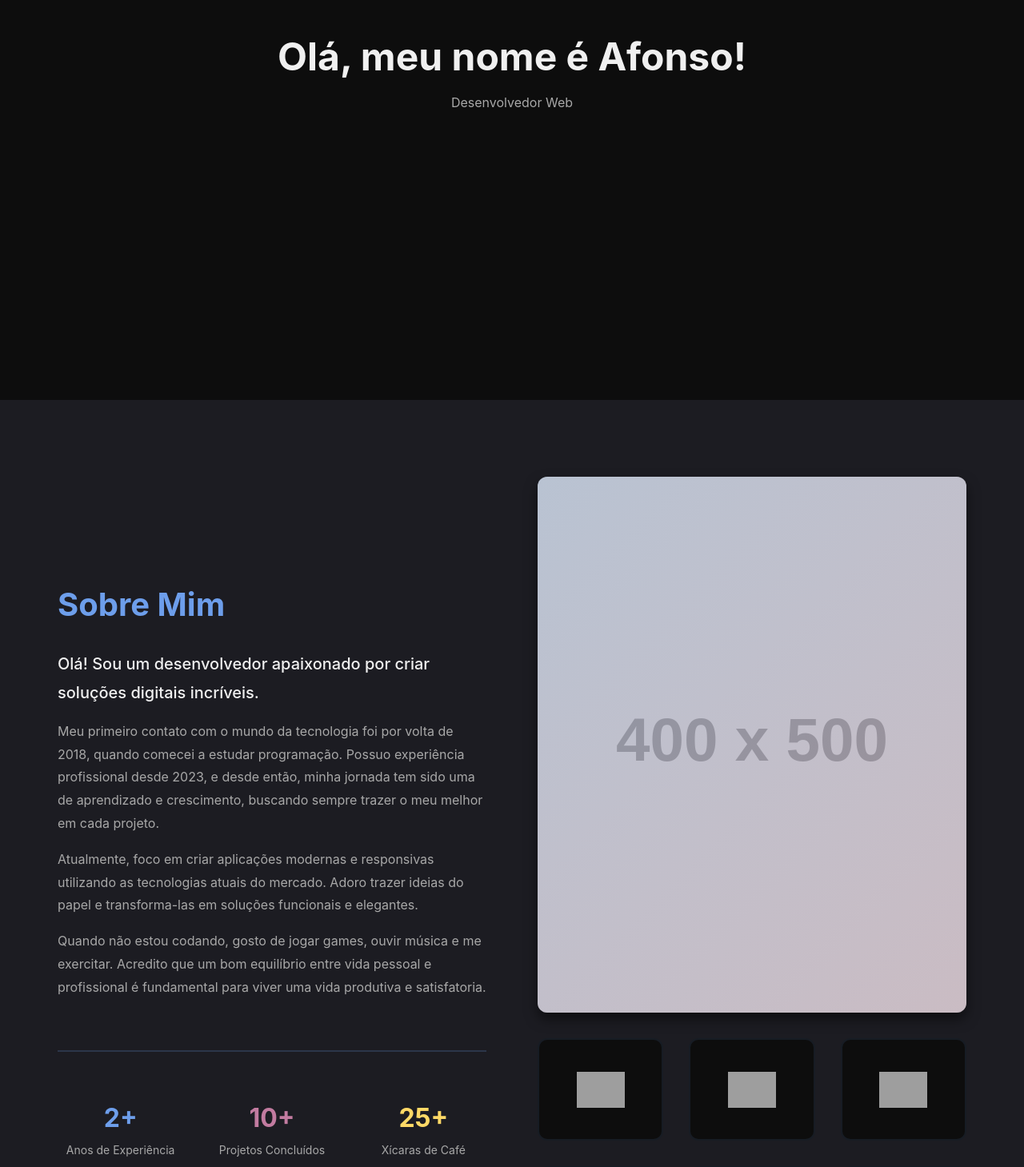
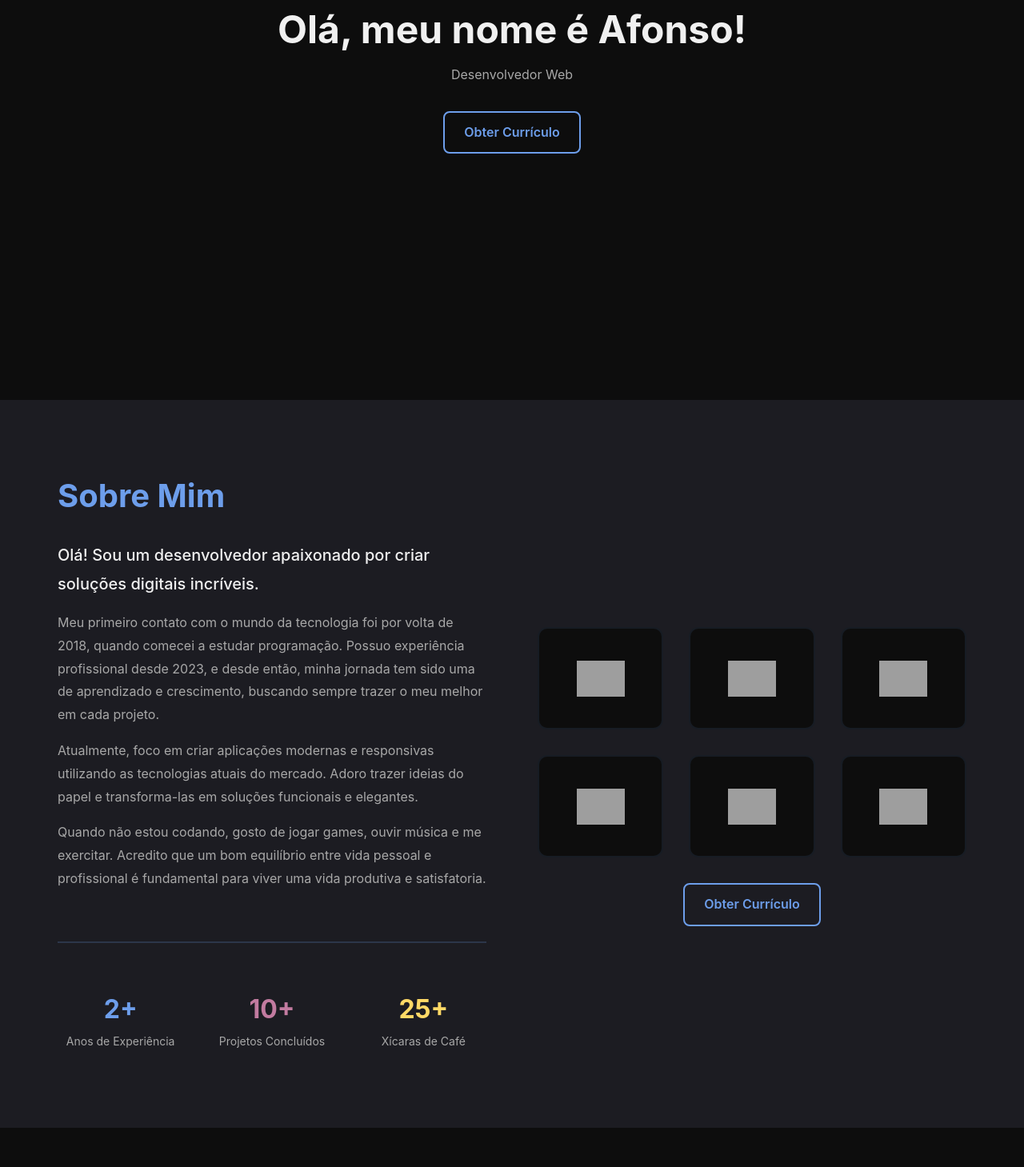
Before and after one commit to Afonso247/case-sheet, a Vue app: page / in a window 1280 px wide. Shown: the part 300-1759 px from the top of the page at 80% size. Built offline with nearby package versions, Linux system fonts and the light colour scheme; grey boxes are pictures that could not be loaded.

Commit message:
feat: botão de "Obter Currículo"

```diff
--- a/src/components/sections/About.vue
+++ b/src/components/sections/About.vue
@@ -41,14 +41,13 @@
         </div>
 
         <div class="about-image">
-          <div class="image-wrapper">
-            <!-- Substitua o src pela sua foto -->
+          <!-- <div class="image-wrapper">
             <img
               src="https://via.placeholder.com/400x500/1C1C22/6D9EEB?text=Sua+Foto"
               alt="Seu Nome"
             />
             <div class="image-overlay"></div>
-          </div>
+          </div> -->
 
           <div class="tech-stack">
             <div class="tech-item" title="JavaScript">
@@ -88,6 +87,14 @@
               />
             </div>
           </div>
+
+          <a
+            href="https://drive.google.com/file/d/1l7pkpYEIEc3H98Si0-g1oTY4CeofC52e/view?usp=sharing"
+            target="_blank"
+            class="btn btn-secondary about-btn"
+            download
+            >Obter Currículo</a
+          >
         </div>
       </div>
     </div>
@@ -156,6 +163,11 @@ export default {
 
 .about-image {
   position: relative;
+  text-align: center;
+}
+
+.about-btn {
+  margin-top: var(--spacing-md);
 }
 
 .image-wrapper {
--- a/src/components/sections/Hero.vue
+++ b/src/components/sections/Hero.vue
@@ -3,6 +3,13 @@
     <div class="container">
       <h1>Olá, meu nome é Afonso!</h1>
       <p>Desenvolvedor Web</p>
+      <a
+        href="https://drive.google.com/file/d/1l7pkpYEIEc3H98Si0-g1oTY4CeofC52e/view?usp=sharing"
+        target="_blank"
+        class="btn btn-secondary"
+        download
+        >Obter Currículo</a
+      >
     </div>
   </section>
 </template>
@@ -22,4 +29,8 @@ export default {
   justify-content: center;
   text-align: center;
 }
+
+.hero p {
+  margin-bottom: var(--spacing-md);
+}
 </style>
```
